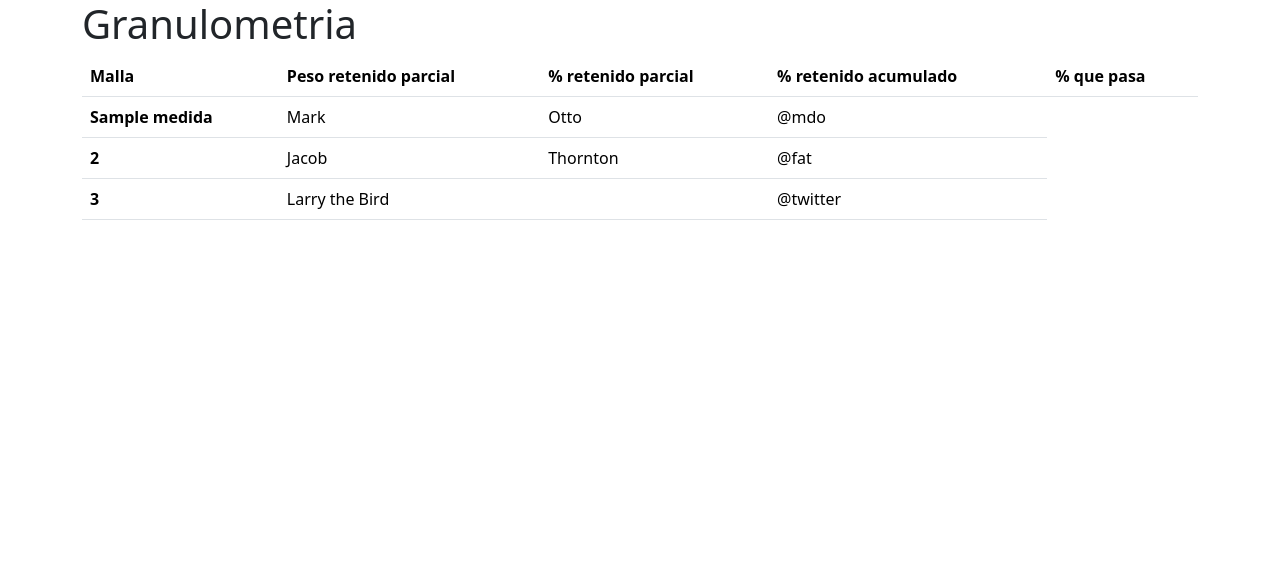
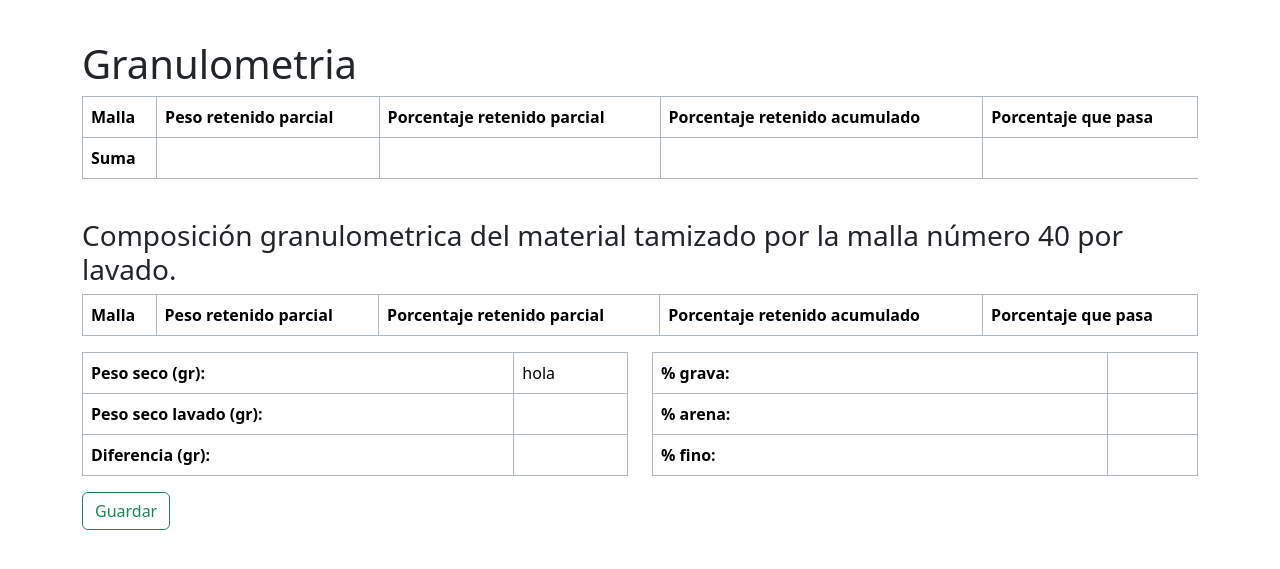
Before and after one commit to IsabellaDo5/sistema_geonicsav1, a Django app: template ensayos/templates/granulometria.html in a window 1280 px wide. Shown: the top 569 px of the page. Run offline with Django 4.2, Linux system fonts and the light colour scheme; data comes from the database, SQL or seed files in the repository; both versions use the stored data as it was after the commit; tables that the repository leaves empty hold one stand-in row (values such as "Sample post"); the template is opened without the code that fills it: values that come from a table or form of the project are taken from there, most other values are stand-ins (such as "Sample title", 1, 10 or a date in 2020); lists and menus that the app fills with data are empty.

Commit message:
Plantilla de granulometria

```diff
--- a/SisGeonicv1/urls.py
+++ b/SisGeonicv1/urls.py
@@ -21,4 +21,5 @@ import ensayos.views
 urlpatterns = [
     path('admin/', admin.site.urls),
     path('', ensayos.views.index),
+    path('granulometria/', ensayos.views.granulometria),
 ]
--- a/ensayos/models.py
+++ b/ensayos/models.py
@@ -19,6 +19,8 @@ class Ensayo(models.Model):
 class Mallas(models.Model):
     id_malla = models.IntegerField(primary_key=True)
     medida = models.TextField()
+    medida_mm = models.DecimalField(max_digits=10, decimal_places=3, null=True)
+
 
 class Granulometria(models.Model):
     id_ensayo = models.ForeignKey(Ensayo, on_delete=models.CASCADE)
--- /dev/null
+++ b/ensayos/static/granulometria.js
@@ -0,0 +1,12 @@
+let PeRP_original = document.getElementsByTagName("PeRP");
+let PRP_original = document.getElementsByTagName("PRP");
+let PRP_ids = [];
+let PeRP_ids = [];
+
+for (x in PRP_original){
+
+    PRP_ids.push(PRP_original[x].id)
+    PeRP_ids.push(PeRP_original[x].id)
+};
+
+console.log(PRP_ids)
--- /dev/null
+++ b/ensayos/static/styles.css
@@ -0,0 +1,13 @@
+.container{
+    margin-top: 5vh !important;
+    margin-bottom: 5vh !important;
+
+
+}
+
+@media only screen and (max-width: 600px) {
+
+    input {
+        width: 5rem !important;
+    }
+}
--- a/ensayos/templates/granulometria.html
+++ b/ensayos/templates/granulometria.html
@@ -1,37 +1,146 @@
 {% extends "layout.html" %}
+{% block title %}
+Granulometria
+{% endblock %}
+
 {% block content %}
 
 <h1> Granulometria </h1>
-<table class="table">
+<form action="/granulometria/" method="POST">
+  {% csrf_token %}
+
+  <div class="row ">
+    <div class="table-responsive">
+      <table class="table table-bordered border-dark-subtle">
         <thead>
           <tr>
             <th scope="col">Malla</th>
             <th scope="col">Peso retenido parcial</th>
-        <th scope="col">% retenido parcial</th>
-        <th scope="col">% retenido acumulado</th>
-        <th scope="col">% que pasa</th>
+            <th scope="col">Porcentaje retenido parcial</th>
+            <th scope="col">Porcentaje retenido acumulado</th>
+            <th scope="col">Porcentaje que pasa</th>
           </tr>
         </thead>
         <tbody>
-        {% for medida in medida_mallas %}
+          {% for medida in mallas %}
           <tr>
-        <th scope="row">{{ medida }}</th>
-        <td>Mark</td>
-        <td>Otto</td>
-        <td>@mdo</td>
+            {% if medida.1 > 2 %}
+            <th scope="row">{{ medida.0 }}</th>
+
+            <td><input class="form-control" name="PRP" type="number" step="0.01" value=""
+                aria-label="default input example" id="PRP{{medida.2}}"> </td>
+            <td><input class="form-control" name="PeRP" type="number" step="0.01" value=""
+                aria-label="default input example"></td>
+            <td><input class="form-control" name="PeRA" type="number" step="0.01" value=""
+                aria-label="default input example"></td>
+            <td><input class="form-control" name="PQP" type="number" step="0.01" value=""
+                aria-label="default input example"></td>
+
+            {% endif %}
           </tr>
           {% endfor %}
           <tr>
-        <th scope="row">2</th>
-        <td>Jacob</td>
-        <td>Thornton</td>
-        <td>@fat</td>
-      </tr>
-      <tr>
-        <th scope="row">3</th>
-        <td colspan="2">Larry the Bird</td>
-        <td>@twitter</td>
+            <th>Suma</th>
+            <td></td>
+            <td></td>
+            <td></td>
           </tr>
         </tbody>
       </table>
+    </div>
+  </div>
+
+  <br>
+  <h3>Composición granulometrica del material tamizado por la malla número 40 por lavado.</h3>
+  <div class="row">
+    <div class="table-responsive ">
+      <table class="table table-bordered border-dark-subtle">
+        <thead>
+          <tr>
+            <th scope="col">Malla</th>
+            <th scope="col">Peso retenido parcial</th>
+            <th scope="col">Porcentaje retenido parcial</th>
+            <th scope="col">Porcentaje retenido acumulado</th>
+            <th scope="col">Porcentaje que pasa</th>
+          </tr>
+        </thead>
+        <tbody>
+          {% for x in mallas %}
+          <tr>
+            {% if x.1 < 4  %}
+            <th scope="row">{{ x.0 }}</th>
+
+            <td><input class="form-control" name="PRPL" type="number" min="0" step="0.01" value=""
+                aria-label="default input example"> </td>
+            <td><input class="form-control" name="PeRPL" type="number" min="0" step="0.01" value=""
+                aria-label="default input example"></td>
+            <td><input class="form-control" name="PeRAL" type="number" min="0" step="0.01" value=""
+                aria-label="default input example"></td>
+            <td><input class="form-control" name="PQPL" type="number" min="0" step="0.01" value=""
+                aria-label="default input example"></td>
+            {% endif %}
+          </tr>
+          {% endfor %}
+
+        </tbody>
+      </table>
+    </div>
+  </div>
+  <!--Tercera tabla -->
+  <div class="row ">
+    <div class="col-md">
+
+      <div class="table-responsive">
+        <table class="table table-bordered border-dark-subtle">
+          <tbody>
+
+            <tr>
+              <th scope="row">Peso seco (gr):</th>
+              <td id="PS_GRANULOMETRIA"> hola</td>
+            </tr>
+
+            <tr>
+              <th scope="row">Peso seco lavado (gr):</th>
+              <td id="PSL_GRANULOMETRIA"> </td>
+            </tr>
+
+            <tr>
+              <th scope="row">Diferencia (gr):</th>
+              <td id="DIF_GRANULOMETRIA"> </td>
+            </tr>
+
+          </tbody>
+        </table>
+      </div>
+    </div>
+
+    <div class="col-md ">
+
+      <div class="table-responsive">
+        <table class="table table-bordered border-dark-subtle">
+          <tbody>
+            <tr>
+              <th scope="row">% grava:</th>
+              <td id="PCEG_GRANULOMETRIA"> </td>
+            </tr>
+
+            <tr>
+              <th scope="row">% arena:</th>
+              <td id="PCEA_GRANULOMETRIA"> </td>
+            </tr>
+
+            <tr>
+              <th scope="row">% fino:</th>
+              <td id="PCEF_GRANULOMETRIA"> </td>
+            </tr>
+
+          </tbody>
+        </table>
+      </div>
+    </div>
+  </div>
+
+  <button type="submit" class="btn btn-outline-success">Guardar</button>
+</form>
+
 {% endblock %}
--- /dev/null
+++ b/ensayos/templates/index.html
@@ -0,0 +1,3 @@
+{% extends "layout.html" %}
+{% block content %}
+{% endblock %}
--- a/ensayos/templates/layout.html
+++ b/ensayos/templates/layout.html
@@ -1,16 +1,26 @@
+{% load static %}
 <!doctype html>
-<html lang="en">
+<html lang="es">
+
 <head>
   <meta charset="utf-8">
   <meta name="viewport" content="width=device-width, initial-scale=1">
-    <title>Bootstrap demo</title>
-    <link href="https://cdn.jsdelivr.net/npm/bootstrap@5.3.3/dist/css/bootstrap.min.css" rel="stylesheet" integrity="sha384-QWTKZyjpPEjISv5WaRU9OFeRpok6YctnYmDr5pNlyT2bRjXh0JMhjY6hW+ALEwIH" crossorigin="anonymous">
+  <title>{% block title %} {% endblock %}</title>
+  <link href="https://cdn.jsdelivr.net/npm/bootstrap@5.3.3/dist/css/bootstrap.min.css" rel="stylesheet"
+    integrity="sha384-QWTKZyjpPEjISv5WaRU9OFeRpok6YctnYmDr5pNlyT2bRjXh0JMhjY6hW+ALEwIH" crossorigin="anonymous">
+  <link rel="stylesheet" href="{% static 'styles.css' %}">
 </head>
+
 <body>
   <div class="container">
     {% block content %}
     {% endblock %}
   </div>
-    <script src="https://cdn.jsdelivr.net/npm/bootstrap@5.3.3/dist/js/bootstrap.bundle.min.js" integrity="sha384-YvpcrYf0tY3lHB60NNkmXc5s9fDVZLESaAA55NDzOxhy9GkcIdslK1eN7N6jIeHz" crossorigin="anonymous"></script>
+  <script src="https://cdn.jsdelivr.net/npm/bootstrap@5.3.3/dist/js/bootstrap.bundle.min.js"
+    integrity="sha384-YvpcrYf0tY3lHB60NNkmXc5s9fDVZLESaAA55NDzOxhy9GkcIdslK1eN7N6jIeHz"
+    crossorigin="anonymous"></script>
+
+    <script src="{% static 'granulometria.js' %}"></script>
 </body>
+
 </html>
```
Also changed, not shown: ensayos/views.py (+37 -6 lines), db.sqlite3, ensayos/migrations/0002_mallas_medida_mm.py (added), ensayos/migrations/0003_alter_mallas_medida_mm.py (added). Lines whose indentation alone changed are shown as unchanged.
